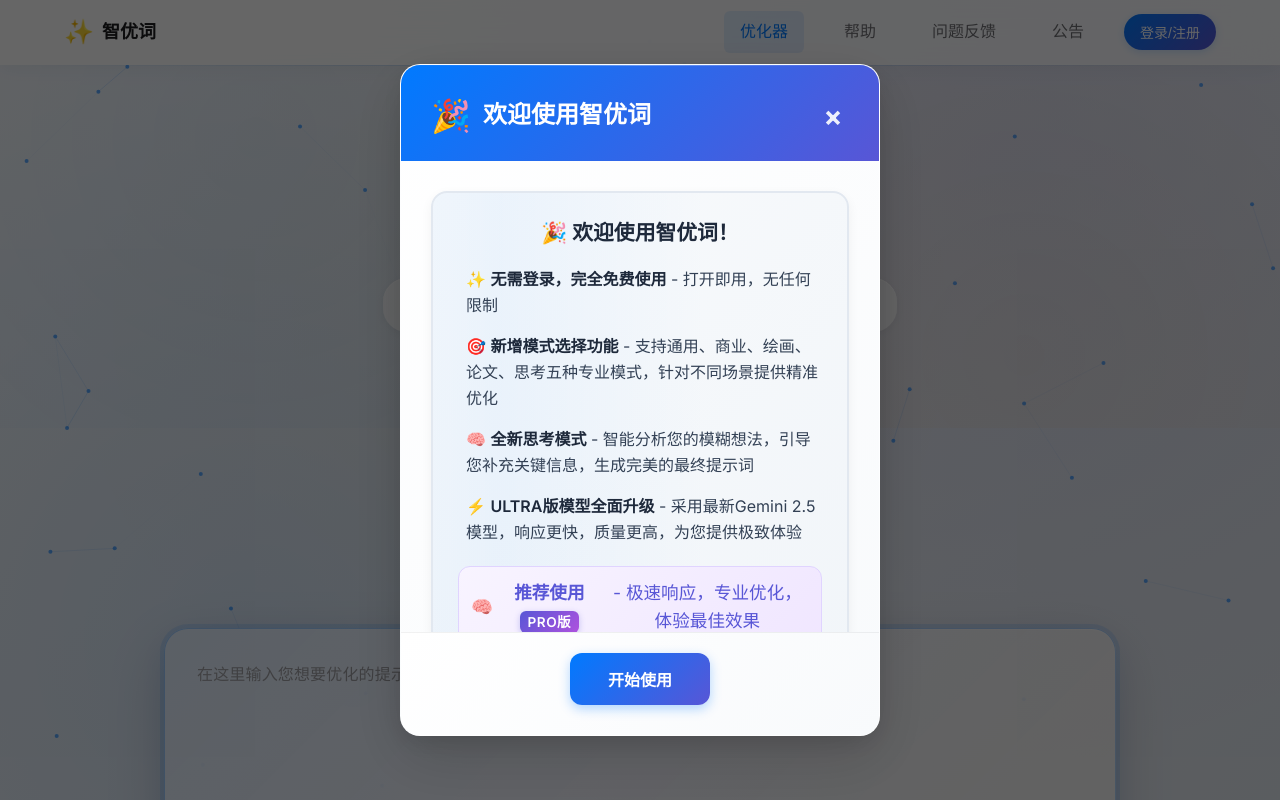
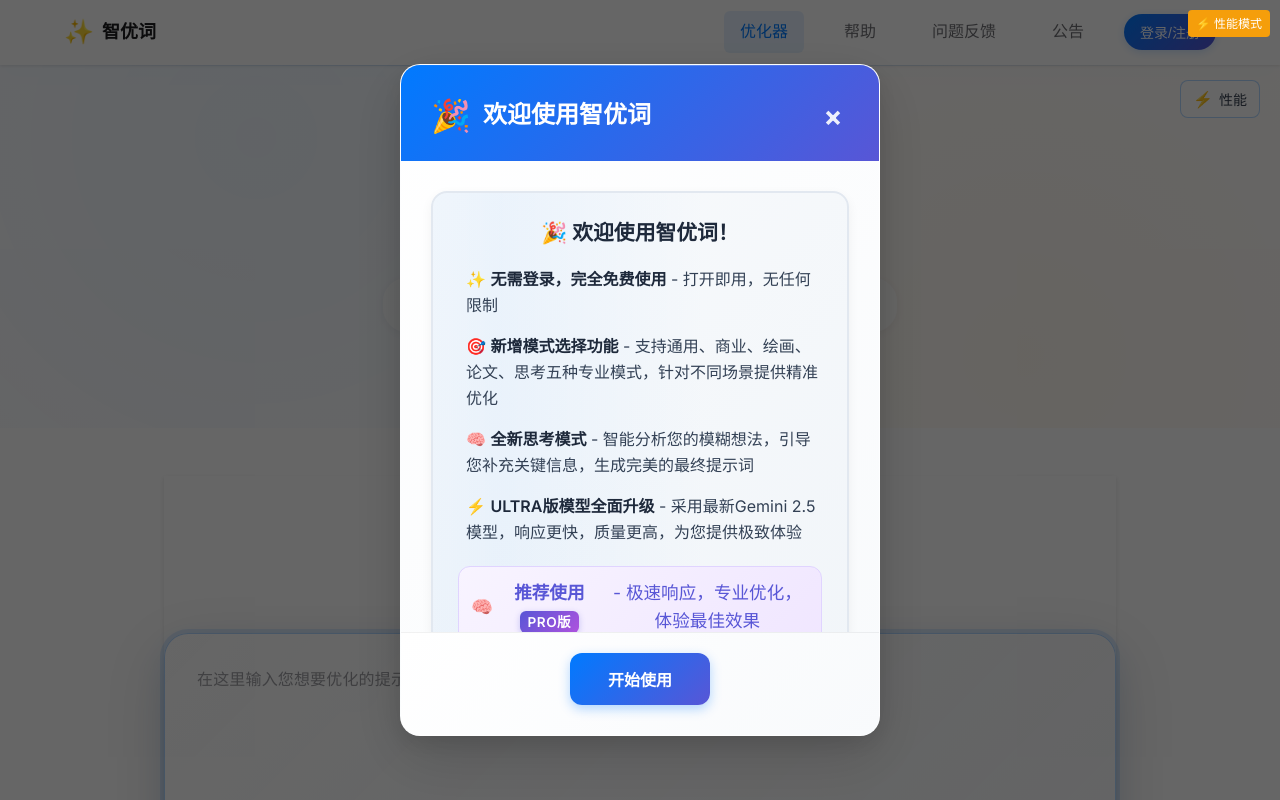
Before and after one commit to Studylove0409/prompt-optimizer-mvp, a website: page frontend/index.html in a window 1280 px wide. Shown: the top 800 px of the page. Drawn offline with nearby package versions, Linux system fonts and the light colour scheme; files whose address does not match are found by name.

Commit message:
⚡ 实现智能性能优化系统：解决页面卡顿问题
性能优化策略：
- 🚀 粒子系统性能优化：自动设备检测，低端设备减少50%粒子数
- 📊 实时FPS监控：自动检测卡顿并动态降级视觉效果
- 🔧 智能连线算法：限制每个粒子最大连线数，减少O(n²)计算
- 🎛️ 性能模式控制器：提供自动/高质量/流畅三种模式选择
- 🎨 轻量级CSS：性能模式下禁用复杂动画和效果
- 📱 移动端优化：自动检测移动设备并启用性能模式

既保持页面美观吸引用户，又解决卡顿问题的完美方案

```diff
--- a/frontend/index.html
+++ b/frontend/index.html
@@ -10,6 +10,7 @@
     <link rel="stylesheet" href="style.css">
     <link rel="stylesheet" href="thinking-mode.css?v=4">
     <link rel="stylesheet" href="modal-styles.css?v=3">
+    <link rel="stylesheet" href="performance-mode.css">
     <link rel="stylesheet" href="auth-success.css">
     <link rel="stylesheet" href="history-modal.css">
     <link rel="stylesheet" href="user-dropdown.css">
@@ -864,7 +865,7 @@
     <script src="utils.js"></script>
     <script src="api.js?v=2"></script>
     <script src="auth.js"></script>
-    <script src="ui.js?v=7"></script>
+    <script src="ui.js?v=8"></script>
     <script src="modals.js"></script>
     <script src="history.js"></script>
     <script src="user-dropdown.js"></script>
@@ -872,5 +873,6 @@
 
     <script src="script.js"></script>
     <script src="particles.js"></script>
+    <script src="performance-controller.js"></script>
 </body>
 </html>
--- a/frontend/particles.js
+++ b/frontend/particles.js
@@ -11,21 +11,58 @@
         this.mouse = { x: 0, y: 0 };
         this.animationId = null;
 
-        // 配置参数
-        this.config = {
-            particleCount: 50,
-            particleSize: 2,
-            connectionDistance: 120,
-            mouseInfluence: 100,
-            speed: 0.5,
-            colors: {
-                particle: 'rgba(0, 122, 255, 0.6)',
-                connection: 'rgba(0, 122, 255, 0.2)',
-                mouseConnection: 'rgba(0, 122, 255, 0.4)'
-            }
+        // 性能优化配置参数
+        this.config = this.getOptimizedConfig();
+
+        // 性能监控
+        this.performanceMonitor = {
+            frameCount: 0,
+            lastCheck: Date.now(),
+            fps: 60,
+            isPerformanceMode: false
         };
 
         this.init();
+    }
+
+    // 获取优化配置（根据设备性能自动调整）
+    getOptimizedConfig() {
+        const isMobile = /Android|iPhone|iPad|iPod|BlackBerry|IEMobile|Opera Mini/i.test(navigator.userAgent);
+        const isLowEnd = navigator.hardwareConcurrency < 4 || isMobile;
+
+        if (isLowEnd) {
+            // 低端设备配置
+            return {
+                particleCount: 25,
+                particleSize: 2,
+                connectionDistance: 80,
+                mouseInfluence: 60,
+                speed: 0.3,
+                maxConnections: 3, // 限制每个粒子的最大连线数
+                skipFrames: 1, // 每隔1帧渲染一次连线
+                colors: {
+                    particle: 'rgba(0, 122, 255, 0.4)',
+                    connection: 'rgba(0, 122, 255, 0.15)',
+                    mouseConnection: 'rgba(0, 122, 255, 0.3)'
+                }
+            };
+        } else {
+            // 高端设备配置
+            return {
+                particleCount: 35,
+                particleSize: 2,
+                connectionDistance: 100,
+                mouseInfluence: 80,
+                speed: 0.4,
+                maxConnections: 5,
+                skipFrames: 0,
+                colors: {
+                    particle: 'rgba(0, 122, 255, 0.6)',
+                    connection: 'rgba(0, 122, 255, 0.2)',
+                    mouseConnection: 'rgba(0, 122, 255, 0.4)'
+                }
+            };
+        }
     }
 
     init() {
@@ -70,6 +107,8 @@
     }
 
     animate() {
+        const startTime = performance.now();
+
         this.ctx.clearRect(0, 0, this.canvas.width, this.canvas.height);
 
         // 更新粒子
@@ -84,7 +123,63 @@
         // 更新和绘制临时粒子
         this.updateTempParticles();
 
+        // 性能监控
+        this.monitorPerformance(startTime);
+
         this.animationId = requestAnimationFrame(() => this.animate());
+    }
+
+    // 性能监控和自适应调整
+    monitorPerformance(startTime) {
+        this.performanceMonitor.frameCount++;
+
+        // 每60帧检查一次性能
+        if (this.performanceMonitor.frameCount % 60 === 0) {
+            const now = Date.now();
+            const timeDiff = now - this.performanceMonitor.lastCheck;
+            const actualFps = 60000 / timeDiff;
+
+            // 如果FPS低于45，启用性能模式
+            if (actualFps < 45 && !this.performanceMonitor.isPerformanceMode) {
+                console.log('🚀 启用性能优化模式 - FPS:', Math.round(actualFps));
+                this.enablePerformanceMode();
+            }
+            // 如果FPS回到55以上，可以考虑恢复
+            else if (actualFps > 55 && this.performanceMonitor.isPerformanceMode) {
+                console.log('✨ 性能恢复，禁用优化模式 - FPS:', Math.round(actualFps));
+                this.disablePerformanceMode();
+            }
+
+            this.performanceMonitor.lastCheck = now;
+            this.performanceMonitor.fps = actualFps;
+        }
+    }
+
+    // 启用性能模式（进一步减少粒子和效果）
+    enablePerformanceMode() {
+        this.performanceMonitor.isPerformanceMode = true;
+        this.config.particleCount = Math.floor(this.config.particleCount * 0.6);
+        this.config.maxConnections = Math.max(1, Math.floor(this.config.maxConnections * 0.5));
+        this.config.skipFrames = Math.max(1, this.config.skipFrames + 1);
+
+        // 移除多余的粒子
+        while (this.particles.length > this.config.particleCount) {
+            this.particles.pop();
+        }
+    }
+
+    // 禁用性能模式（恢复正常效果）
+    disablePerformanceMode() {
+        this.performanceMonitor.isPerformanceMode = false;
+        const originalConfig = this.getOptimizedConfig();
+        this.config.particleCount = originalConfig.particleCount;
+        this.config.maxConnections = originalConfig.maxConnections;
+        this.config.skipFrames = originalConfig.skipFrames;
+
+        // 补充粒子数量
+        while (this.particles.length < this.config.particleCount) {
+            this.particles.push(new Particle(this.canvas.width, this.canvas.height, this.config));
+        }
     }
 
     updateTempParticles() {
@@ -123,9 +218,20 @@
     }
 
     drawConnections() {
+        // 性能优化：跳帧渲染连线
+        if (this.config.skipFrames > 0 && this.performanceMonitor.frameCount % (this.config.skipFrames + 1) !== 0) {
+            return;
+        }
+
+        // 优化的连线绘制（限制连线数量）
         for (let i = 0; i < this.particles.length; i++) {
-            for (let j = i + 1; j < this.particles.length; j++) {
-                const distance = this.getDistance(this.particles[i], this.particles[j]);
+            let connectionCount = 0;
+
+            // 限制每个粒子的最大连线数
+            for (let j = i + 1; j < this.particles.length && connectionCount < this.config.maxConnections; j++) {
+                const dx = this.particles[i].x - this.particles[j].x;
+                const dy = this.particles[i].y - this.particles[j].y;
+                const distance = Math.sqrt(dx * dx + dy * dy);
 
                 if (distance < this.config.connectionDistance) {
                     const opacity = 1 - (distance / this.config.connectionDistance);
@@ -134,11 +240,15 @@
                         this.particles[j],
                         `rgba(0, 122, 255, ${opacity * 0.2})`
                     );
+                    connectionCount++;
                 }
             }
 
-            // 鼠标连接
-            const mouseDistance = this.getDistance(this.particles[i], this.mouse);
+            // 鼠标连接（优化距离计算）
+            const dx = this.particles[i].x - this.mouse.x;
+            const dy = this.particles[i].y - this.mouse.y;
+            const mouseDistance = Math.sqrt(dx * dx + dy * dy);
+
             if (mouseDistance < this.config.mouseInfluence) {
                 const opacity = 1 - (mouseDistance / this.config.mouseInfluence);
                 this.drawLine(
--- /dev/null
+++ b/frontend/performance-controller.js
@@ -0,0 +1,312 @@
+/**
+ * 性能模式控制器
+ * 提供自动和手动性能优化控制
+ */
+
+class PerformanceController {
+    constructor() {
+        this.isPerformanceModeEnabled = false;
+        this.autoMode = true;
+        this.performanceModeCSS = null;
+        this.indicator = null;
+
+        this.init();
+    }
+
+    init() {
+        this.createPerformanceToggle();
+        this.loadPerformanceModeCSS();
+        this.detectAndOptimize();
+    }
+
+    // 创建性能模式切换按钮
+    createPerformanceToggle() {
+        const toggleContainer = document.createElement('div');
+        toggleContainer.className = 'performance-toggle-container';
+        toggleContainer.innerHTML = `
+            <div class="performance-toggle">
+                <button id="performanceToggleBtn" class="performance-btn" title="切换性能模式">
+                    <span class="performance-icon">⚡</span>
+                    <span class="performance-text">性能</span>
+                </button>
+                <div class="performance-dropdown" id="performanceDropdown">
+                    <div class="performance-option">
+                        <label>
+                            <input type="radio" name="performanceMode" value="auto" checked>
+                            <span>自动优化</span>
+                            <small>根据设备性能自动调整</small>
+                        </label>
+                    </div>
+                    <div class="performance-option">
+                        <label>
+                            <input type="radio" name="performanceMode" value="high">
+                            <span>高质量模式</span>
+                            <small>完整视觉效果，可能较卡</small>
+                        </label>
+                    </div>
+                    <div class="performance-option">
+                        <label>
+                            <input type="radio" name="performanceMode" value="performance">
+                            <span>流畅模式</span>
+                            <small>简化效果，优先流畅度</small>
+                        </label>
+                    </div>
+                </div>
+            </div>
+        `;
+
+        // 添加样式
+        const style = document.createElement('style');
+        style.textContent = `
+            .performance-toggle-container {
+                position: fixed;
+                top: 80px;
+                right: 20px;
+                z-index: 1000;
+            }
+
+            .performance-toggle {
+                position: relative;
+            }
+
+            .performance-btn {
+                display: flex;
+                align-items: center;
+                gap: 6px;
+                padding: 8px 12px;
+                background: rgba(255, 255, 255, 0.9);
+                border: 1px solid rgba(0, 122, 255, 0.3);
+                border-radius: 8px;
+                cursor: pointer;
+                font-size: 14px;
+                color: #374151;
+                backdrop-filter: blur(10px);
+                transition: all 0.2s ease;
+            }
+
+            .performance-btn:hover {
+                background: rgba(255, 255, 255, 0.95);
+                border-color: rgba(0, 122, 255, 0.5);
+                transform: translateY(-1px);
+            }
+
+            .performance-icon {
+                font-size: 16px;
+            }
+
+            .performance-dropdown {
+                position: absolute;
+                top: 100%;
+                right: 0;
+                margin-top: 8px;
+                background: white;
+                border: 1px solid #e5e7eb;
+                border-radius: 12px;
+                padding: 12px;
+                box-shadow: 0 8px 24px rgba(0, 0, 0, 0.12);
+                min-width: 240px;
+                display: none;
+            }
+
+            .performance-dropdown.show {
+                display: block;
+            }
+
+            .performance-option {
+                margin-bottom: 12px;
+            }
+
+            .performance-option:last-child {
+                margin-bottom: 0;
+            }
+
+            .performance-option label {
+                display: flex;
+                align-items: flex-start;
+                gap: 8px;
+                cursor: pointer;
+                padding: 8px;
+                border-radius: 6px;
+                transition: background 0.2s ease;
+            }
+
+            .performance-option label:hover {
+                background: #f9fafb;
+            }
+
+            .performance-option input[type="radio"] {
+                margin-top: 2px;
+            }
+
+            .performance-option span {
+                font-weight: 500;
+                color: #374151;
+            }
+
+            .performance-option small {
+                display: block;
+                color: #6b7280;
+                font-size: 12px;
+                margin-top: 2px;
+            }
+
+            @media (max-width: 768px) {
+                .performance-toggle-container {
+                    top: 70px;
+                    right: 10px;
+                }
+
+                .performance-dropdown {
+                    min-width: 200px;
+                }
+            }
+        `;
+        document.head.appendChild(style);
+        document.body.appendChild(toggleContainer);
+
+        this.bindEvents();
+    }
+
+    // 绑定事件
+    bindEvents() {
+        const toggleBtn = document.getElementById('performanceToggleBtn');
+        const dropdown = document.getElementById('performanceDropdown');
+        const radioButtons = document.querySelectorAll('input[name="performanceMode"]');
+
+        // 切换下拉菜单
+        toggleBtn.addEventListener('click', (e) => {
+            e.stopPropagation();
+            dropdown.classList.toggle('show');
+        });
+
+        // 点击外部关闭下拉菜单
+        document.addEventListener('click', () => {
+            dropdown.classList.remove('show');
+        });
+
+        // 防止下拉菜单内部点击关闭
+        dropdown.addEventListener('click', (e) => {
+            e.stopPropagation();
+        });
+
+        // 模式切换
+        radioButtons.forEach(radio => {
+            radio.addEventListener('change', () => {
+                this.handleModeChange(radio.value);
+                dropdown.classList.remove('show');
+            });
+        });
+    }
+
+    // 处理模式切换
+    handleModeChange(mode) {
+        console.log('🎛️ 性能模式切换:', mode);
+
+        switch (mode) {
+            case 'auto':
+                this.autoMode = true;
+                this.detectAndOptimize();
+                break;
+            case 'high':
+                this.autoMode = false;
+                this.disablePerformanceMode();
+                break;
+            case 'performance':
+                this.autoMode = false;
+                this.enablePerformanceMode();
+                break;
+        }
+    }
+
+    // 加载性能模式CSS
+    loadPerformanceModeCSS() {
+        const link = document.createElement('link');
+        link.rel = 'stylesheet';
+        link.href = 'performance-mode.css';
+        link.id = 'performance-mode-css';
+        document.head.appendChild(link);
+        this.performanceModeCSS = link;
+    }
+
+    // 自动检测并优化
+    detectAndOptimize() {
+        if (!this.autoMode) return;
+
+        const isMobile = /Android|iPhone|iPad|iPod|BlackBerry|IEMobile|Opera Mini/i.test(navigator.userAgent);
+        const isLowEnd = navigator.hardwareConcurrency < 4 || isMobile;
+        const hasSlowConnection = navigator.connection && navigator.connection.effectiveType &&
+                                 ['slow-2g', '2g', '3g'].includes(navigator.connection.effectiveType);
+
+        if (isLowEnd || hasSlowConnection) {
+            console.log('🚀 检测到低端设备或慢速网络，自动启用性能模式');
+            this.enablePerformanceMode();
+        }
+    }
+
+    // 启用性能模式
+    enablePerformanceMode() {
+        if (this.isPerformanceModeEnabled) return;
+
+        console.log('⚡ 启用性能优化模式');
+        this.isPerformanceModeEnabled = true;
+
+        // 添加性能模式类
+        document.body.classList.add('performance-mode');
+
+        // 显示性能模式指示器
+        this.showPerformanceIndicator();
+
+        // 通知粒子系统
+        if (window.particleSystem) {
+            window.particleSystem.enablePerformanceMode();
+        }
+
+        // 触发性能模式事件
+        window.dispatchEvent(new CustomEvent('performanceModeEnabled'));
+    }
+
+    // 禁用性能模式
+    disablePerformanceMode() {
+        if (!this.isPerformanceModeEnabled) return;
+
+        console.log('✨ 禁用性能优化模式');
+        this.isPerformanceModeEnabled = false;
+
+        // 移除性能模式类
+        document.body.classList.remove('performance-mode');
+
+        // 隐藏性能模式指示器
+        this.hidePerformanceIndicator();
+
+        // 通知粒子系统
+        if (window.particleSystem) {
+            window.particleSystem.disablePerformanceMode();
+        }
+
+        // 触发性能模式事件
+        window.dispatchEvent(new CustomEvent('performanceModeDisabled'));
+    }
+
+    // 显示性能模式指示器
+    showPerformanceIndicator() {
+        if (this.indicator) return;
+
+        this.indicator = document.createElement('div');
+        this.indicator.className = 'performance-indicator';
+        this.indicator.textContent = '⚡ 性能模式';
+        document.body.appendChild(this.indicator);
+    }
+
+    // 隐藏性能模式指示器
+    hidePerformanceIndicator() {
+        if (this.indicator) {
+            this.indicator.remove();
+            this.indicator = null;
+        }
+    }
+}
+
+// 初始化性能控制器
+document.addEventListener('DOMContentLoaded', () => {
+    window.performanceController = new PerformanceController();
+});
--- /dev/null
+++ b/frontend/performance-mode.css
@@ -0,0 +1,85 @@
+/* 性能优化模式样式 - 轻量级版本 */
+
+/* 禁用复杂的过渡动画 */
+.performance-mode * {
+    transition: none !important;
+    animation: none !important;
+    transform: none !important;
+    backdrop-filter: none !important;
+    -webkit-backdrop-filter: none !important;
+}
+
+/* 简化背景效果 */
+.performance-mode body {
+    background: linear-gradient(135deg, #f8fafc 0%, #e2e8f0 100%) !important;
+}
+
+/* 简化阴影效果 */
+.performance-mode .thinking-form-section,
+.performance-mode .input-section,
+.performance-mode .output-section,
+.performance-mode .model-selection {
+    box-shadow: 0 2px 4px rgba(0, 0, 0, 0.1) !important;
+    backdrop-filter: none !important;
+    -webkit-backdrop-filter: none !important;
+    background: rgba(255, 255, 255, 0.95) !important;
+}
+
+/* 简化按钮效果 */
+.performance-mode .quick-option-btn {
+    background: #ffffff !important;
+    border: 1px solid #e2e8f0 !important;
+    transition: none !important;
+}
+
+.performance-mode .quick-option-btn:hover {
+    background: #f1f5f9 !important;
+    transform: none !important;
+    box-shadow: none !important;
+}
+
+.performance-mode .quick-option-btn.selected {
+    background: #3b82f6 !important;
+    color: white !important;
+    transform: none !important;
+    box-shadow: none !important;
+}
+
+/* 简化模型卡片 */
+.performance-mode .model-card {
+    background: #ffffff !important;
+    border: 1px solid #e2e8f0 !important;
+    transition: none !important;
+}
+
+.performance-mode .model-card:hover {
+    transform: none !important;
+    box-shadow: 0 2px 4px rgba(0, 0, 0, 0.1) !important;
+}
+
+/* 禁用粒子背景 */
+.performance-mode #particleCanvas {
+    display: none !important;
+}
+
+/* 简化导航栏 */
+.performance-mode .navbar {
+    background: rgba(255, 255, 255, 0.95) !important;
+    backdrop-filter: none !important;
+    -webkit-backdrop-filter: none !important;
+    box-shadow: 0 1px 3px rgba(0, 0, 0, 0.1) !important;
+}
+
+/* 性能模式指示器 */
+.performance-indicator {
+    position: fixed;
+    top: 10px;
+    right: 10px;
+    background: #f59e0b;
+    color: white;
+    padding: 4px 8px;
+    border-radius: 4px;
+    font-size: 12px;
+    z-index: 9999;
+    font-weight: 500;
+}
```
